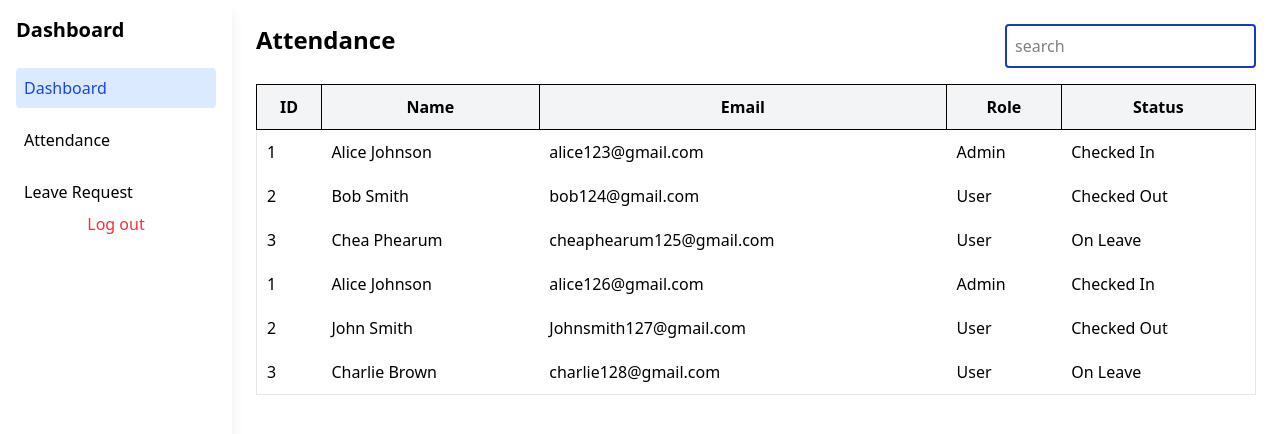
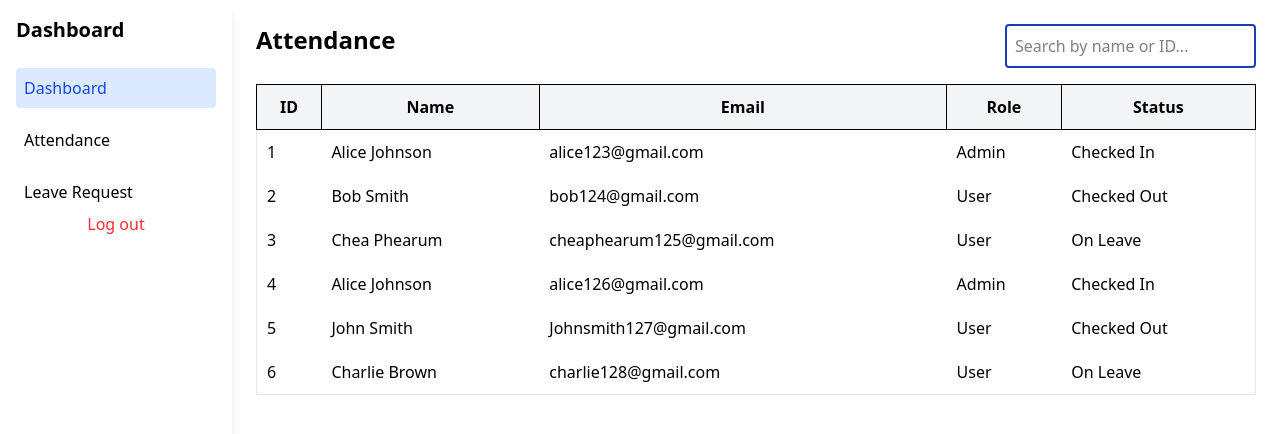
Before and after one commit to sokleng333/project, a Vue app: page /table in a window 1280 px wide. Shown: the top 434 px of the page. Built offline with nearby package versions, Linux system fonts and the light colour scheme.

Commit message:
done search

```diff
--- a/src/components/Dashboard.vue
+++ b/src/components/Dashboard.vue
@@ -192,14 +192,14 @@
   </div>
 
   <!-- Attendance Records -->
-  <div class="bg-white p-4 rounded shadow mt-6">
+  <!-- <div class="bg-white p-4 rounded shadow mt-6">
     <h3 class="font-bold mb-2">Attendance Records</h3>
     <ul>
       <li v-for="record in attendance" :key="record.id">
         {{ record.type }} at {{ record.time }}
       </li>
     </ul>
-  </div>
+  </div> -->
 
 
 
--- a/src/components/MyComponents/LandingPage.vue
+++ b/src/components/MyComponents/LandingPage.vue
@@ -77,7 +77,7 @@
     <div class="card w-[300px] h-[300px] shadow-sm bg-white  p-3">
       <div>
         <img src="../../assets/quote01.png" alt="" width="60" height="60">
-        <p class="mt-3">Checkify is designed as a collaboration tool for businesses that is a full project management solution.</p>
+        <p class="mt-3">Smart Attendance is designed as a collaboration tool for businesses that is a full project management solution.</p>
       </div>
       <hr class="mt-3">
       <div class="flex gap-6 mt-10">
@@ -93,7 +93,7 @@
     <div class="card w-[300px] h-[300px] shadow-sm bg-[#0d5db9] text-white p-3">
       <div>
         <img src="../../assets/qoute02.png" alt="" width="60" height="60">
-        <p class="mt-3">Checkify is designed as a collaboration tool for businesses that is a full project management solution.</p>
+        <p class="mt-3">Smart attendance is designed as a collaboration tool for businesses that is a full project management solution.</p>
       </div>
       <hr class="mt-3">
       <div class="flex gap-6 mt-10">
@@ -108,7 +108,7 @@
     <div class="card w-[300px] h-[300px] shadow-sm bg-[#0d5db9]  text-white p-3">
       <div>
         <img src="../../assets/qoute02.png" alt="" width="60" height="60">
-        <p class="mt-3">Checkify is designed as a collaboration tool for businesses that is a full project management solution.</p>
+        <p class="mt-3">Smart Attendance is designed as a collaboration tool for businesses that is a full project management solution.</p>
       </div>
       <hr class="mt-3">
       <div class="flex gap-6 mt-10">
--- /dev/null
+++ b/src/components/Pages/Employee.vue
@@ -0,0 +1,41 @@
+<template>
+  <i
+      class="fa-solid fa-bars text-black text-2xl p-4 cursor-pointer block md:block lg:hidden"
+      @click="toggleSidebar"
+    ></i>
+
+    <!-- Sidebar -->
+    <aside
+      class="fixed top-0 left-0 h-screen w-64 bg-white shadow-lg p-4 flex flex-col
+             transform transition-transform duration-300
+             lg:translate-x-0 lg:static lg:flex"
+      :class="isOpen ? 'translate-x-0' : '-translate-x-full'"
+    >
+      <!-- Close button -->
+      <i
+        class="fa-solid fa-xmark text-2xl cursor-pointer  block lg:!hidden ml-auto"
+        @click="toggleSidebar"
+      ></i>
+      <div>
+        <h1 class="text-xl font-bold mb-6">Dashboard</h1>
+        <ul class="space-y-3 flex flex-col">
+          <router-link to="/dashboard" class="p-2 bg-blue-100 text-blue-700 rounded">Dashboard</router-link>
+
+          <router-link to="/table" class="p-2 hover:bg-gray-200 rounded">Attendance</router-link>
+
+          <router-link to="/leave" class="p-2 hover:bg-gray-200 rounded">Leave Request</router-link>
+        </ul>
+      </div>
+      <button class="text-red-500 hover:underline">Log out</button>
+    </aside>
+
+
+</template>
+
+<script>
+
+</script>
+
+<style>
+
+</style>
--- a/src/components/Pages/Login.vue
+++ b/src/components/Pages/Login.vue
@@ -60,7 +60,7 @@ const router = useRouter()
 function handleLogin() {
   error.value = ''
   // simple frontend check (for demo). Replace with API call for real auth.
-  if (username.value === 'employee' && password.value === 'emp123') {
+  if (username.value === 'Admin' && password.value === 'admin135') {
     localStorage.setItem('isLoggedIn', 'true')
     router.push('/dashboard')
   } else {
--- a/src/components/Table.vue
+++ b/src/components/Table.vue
@@ -35,7 +35,12 @@
     <!-- Top bar with Check In button -->
     <div class="flex justify-between mb-4">
       <h1 class=" text-2xl font-bold">Attendance</h1>
-      <input type="text" placeholder="search" class="border-2 p-2 border-blue-800 rounded">
+      <input
+  v-model="searchQuery"
+  type="text"
+  placeholder="Search by name or ID..."
+  class="border-2 p-2 border-blue-800 rounded"
+/>
       <!-- <button
         class="bg-green-500 text-white px-4 py-2 rounded"
         @click="showModal = true"
@@ -56,7 +61,7 @@
         </tr>
       </thead>
       <tbody class="">
-        <tr v-for="user in userStore.users" :key="user.id">
+        <tr v-for="user in filteredUsers" :key="user.id">
             <td>{{ user.id }}</td>
             <td>{{ user.name }}</td>
             <td>{{ user.email }}</td>
@@ -108,6 +113,9 @@
 <script setup>
 
 import { ref } from "vue";
+import { computed } from 'vue'  // ← add this only if not already imported
+
+const searchQuery = ref("")
 
 const showModal = ref(false);
 
@@ -117,7 +125,8 @@ const userstore = useUserStore()
 
 const addUser = () => {
   userStore.addUser({
-    id: userStore.users.length + 1,
+    id: userStore.users.length ? Math.max(...userStore.users.map(u => u.id)) + 1 : 1,
+
     name: newUser.value.name,
     email: newUser.value.email,
     role: newUser.value.role,
@@ -136,6 +145,15 @@ const deleteUser = (id) => {
 
 const userStore = useUserStore()
 
+//search
+const filteredUsers = computed(() => {
+  const q = searchQuery.value.toLowerCase().trim()
+  if (!q) return userStore.users
+  return userStore.users.filter(user =>
+    user.name.toLowerCase().includes(q) ||
+    user.id.toString().includes(q)
+  )
+})
 </script>
 <style scoped>
 th,td{
--- a/src/stores/userStore.js
+++ b/src/stores/userStore.js
@@ -6,11 +6,48 @@ export const useUserStore = defineStore('user', () => {
     { id: 1, name: "Alice Johnson", email: "alice123@gmail.com", role: "Admin", status: "Checked In" },
     { id: 2, name: "Bob Smith", email: "bob124@gmail.com", role: "User", status: "Checked Out" },
     { id: 3, name: "Chea Phearum", email: "cheaphearum125@gmail.com", role: "User", status: "On Leave" },
-    { id: 1, name: "Alice Johnson", email: "alice126@gmail.com", role: "Admin", status: "Checked In" },
-    { id: 2, name: "John Smith", email: "Johnsmith127@gmail.com", role: "User", status: "Checked Out" },
-    { id: 3, name: "Charlie Brown", email: "charlie128@gmail.com", role: "User", status: "On Leave" }
+    { id: 4, name: "Alice Johnson", email: "alice126@gmail.com", role: "Admin", status: "Checked In" },
+    { id: 5, name: "John Smith", email: "Johnsmith127@gmail.com", role: "User", status: "Checked Out" },
+    { id: 6, name: "Charlie Brown", email: "charlie128@gmail.com", role: "User", status: "On Leave" }
   ])
   const leaves = ref([
+    {
+    name: "Dana ",
+    start_date: "2025-10-01",
+    end_date: "2025-10-02",
+    reason: "sick"
+  },
+  {
+    name: "John Doe",
+    start_date: "2025-11-01",
+    end_date: "2025-11-02",
+    reason: "accident"
+  },
+  {
+    name: "Kevin",
+    start_date: "2025-10-05",
+    end_date: "2025-10-07",
+    reason: "Wedding"
+  },
+  {
+    name: "Phearum",
+    start_date: "2025-10-18",
+    end_date: "2025-10-19",
+    reason: "Funeral"
+  },
+  {
+    name: "Channie",
+    start_date: "2025-12-01",
+    end_date: "2025-12-02",
+    reason: "Hang over"
+  },
+  {
+    name: "Sovanita",
+    start_date: "2025-12-01",
+    end_date: "2025-10-02",
+    reason: "Family meeting"
+  }
+
 
 
   ])
```
Also changed, not shown: src/components/MyComponents/About.vue (+13 -16 lines).
